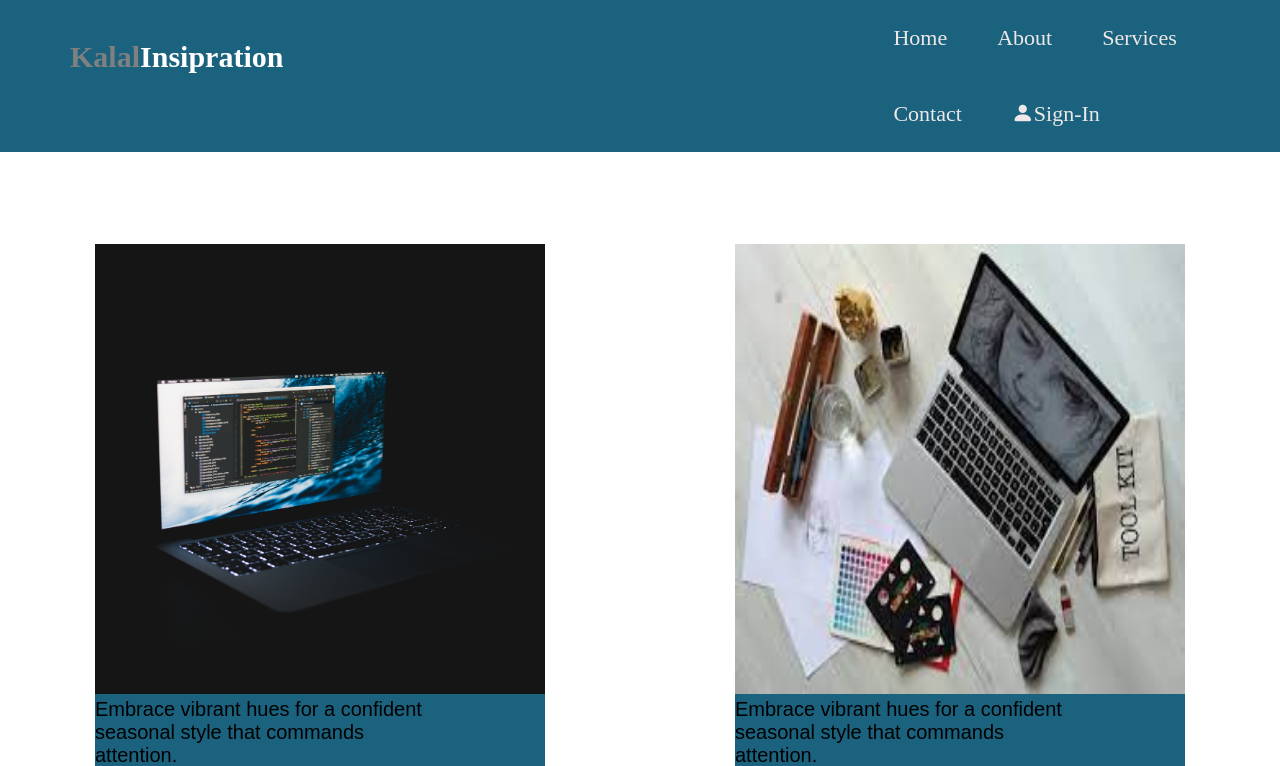
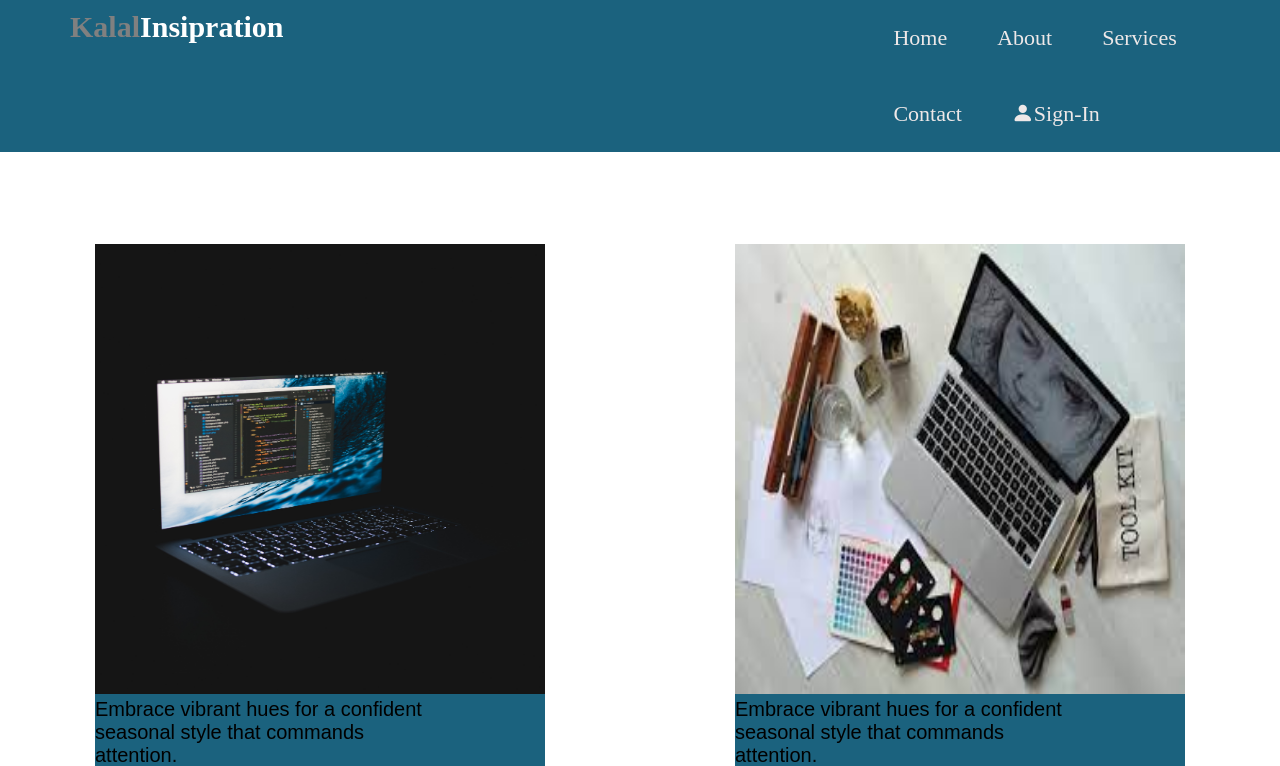
Before and after one commit to KABANOFESTO/maureen-posts, a plain HTML site: page index.html in a window 1280 px wide. Shown: the top 766 px of the page. Drawn offline with nearby package versions, Linux system fonts and the light colour scheme.

Commit message:
ch-header

```diff
--- a/css/index.css
+++ b/css/index.css
@@ -114,7 +114,7 @@ label.brand {
     font-weight: bold;
     font-size: 30px;
     font-family: Algerian;
-    margin-top: 0.5em;
+    margin-top: -0.5em;
     margin-left: 1.5em;
 }
 
@@ -297,7 +297,8 @@ input[type=text] {
     width: 100%;
     background-color: white;
 }
-.submit-btn{
+
+.submit-btn {
     background-color: darkblue;
     color: white;
     text-align: left;
@@ -306,13 +307,15 @@ input[type=text] {
     font-family: argelian;
     font-weight: 100px;
 }
-.submit-btn::after{
+
+.submit-btn::after {
     background-color: rgb(104, 104, 153);
 }
 
-.submit-btn:hover{
+.submit-btn:hover {
     background-color: rgb(104, 104, 153);
 }
+
 #tcontact {
     padding: 0 20px;
     width: 100%;
```
